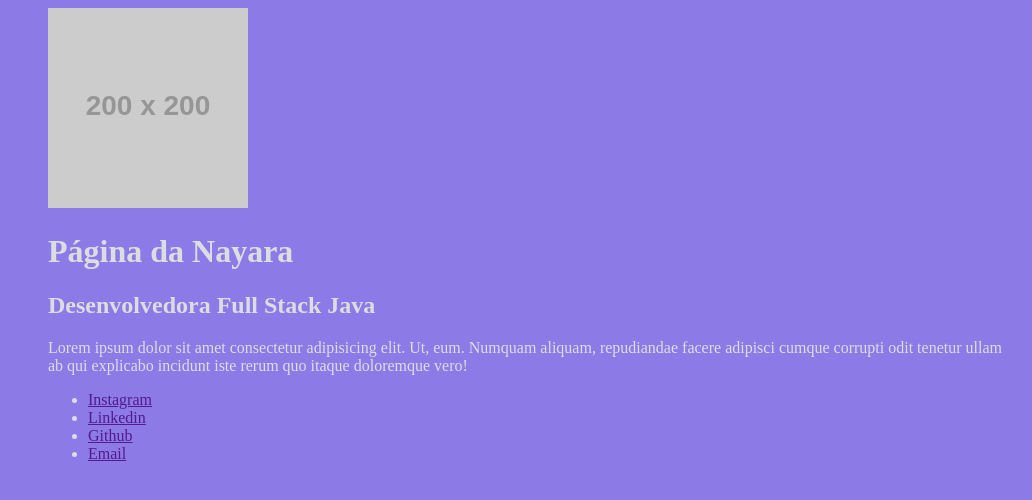
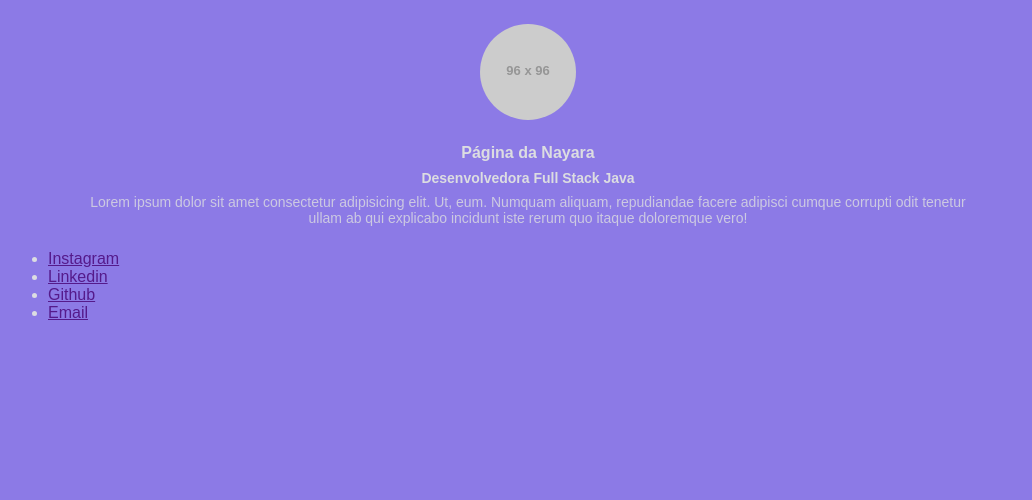
Before and after one commit to naymaisa/MyPersonalBio, a website: page index.html in a window 1280 px wide. Shown: the whole page, without its empty margins (112-1144 px from the left). Drawn offline with Linux system fonts and the light colour scheme; placeholder pictures from the web are drawn by us; a web font is replaced by a local one.

Commit message:
bio feita

```diff
--- a/index.html
+++ b/index.html
@@ -6,18 +6,25 @@
     <meta name="viewport" content="width=device-width, initial-scale=1.0">
     <title>Pagina da Nayara</title>
     <link rel="stylesheet" href="build/styles/main.css">
+    <link rel="preconnect" href="https://fonts.googleapis.com">
+    <link rel="preconnect" href="https://fonts.gstatic.com" crossorigin>
+    <link href="https://fonts.googleapis.com/css2?family=Parkinsans:wght@300..800&display=swap" rel="stylesheet">
 </head>
 
 <body>
     <div class="container">
         <header>
-            <img src="https://via.placeholder.com/200x200" alt="">
-            <h1>Página da Nayara</h1>
-            <h2>Desenvolvedora Full Stack Java</h2>
-            <p>Lorem ipsum dolor sit amet consectetur adipisicing elit. Ut, eum. Numquam aliquam, repudiandae facere
-                adipisci cumque corrupti odit tenetur ullam ab qui explicabo incidunt iste rerum quo itaque doloremque
-                vero!
-            </p>
+            <img class="profile-avatar" src="https://via.placeholder.com/96x96" alt="">
+            <div class="profile-bio">
+                <h1 class="profile-bio-name">Página da Nayara</h1>
+                <h2 class="profile-bio-subtitle">Desenvolvedora Full Stack Java</h2>
+                <p class="profile-bio-description">Lorem ipsum dolor sit amet consectetur adipisicing elit. Ut, eum.
+                    Numquam aliquam, repudiandae facere
+                    adipisci cumque corrupti odit tenetur ullam ab qui explicabo incidunt iste rerum quo itaque
+                    doloremque
+                    vero!
+                </p>
+            </div>
         </header>
         <nav>
             <ul>
--- a/src/styles/main.less
+++ b/src/styles/main.less
@@ -1,6 +1,19 @@
 @import "variaveis.less";
 @breakpointMobile: ~"(max-width: 767px)";
 @breakpointTablet: ~"(min-width: 768px) and (max-width: 1023px)";
+
+
+.marginBottom8 {
+    margin-bottom: 8px;
+}
+
+* {
+    margin: 0;
+    padding: 0;
+    box-sizing: border-box;
+    font-family: @fontePrincipal;
+}
+
 
 body {
     background-color: @corDeFundo;
@@ -21,3 +34,32 @@
     }
 
 }
+
+header {
+    padding: 24px;
+
+    .profile-avatar {
+        display: block;
+        margin: 0 auto 24px;
+        border-radius: 50%;
+    }
+}
+
+.profile-bio {
+    text-align: center;
+
+    &-name {
+        font-size: 16px;
+        .marginBottom8();
+    }
+
+    &-subtitle {
+        font-size: 14px;
+        .marginBottom8();
+    }
+
+    &-description {
+        font-size: 14px;
+        opacity: 80%;
+    }
+}
--- a/src/styles/variaveis.less
+++ b/src/styles/variaveis.less
@@ -1,3 +1,6 @@
 @corDeFundo: #8c7ae6;
 @corDosBotoes: #3f5287;
 @corDosTextos: #dcdde1;
+
+
+@fontePrincipal: "Parkinsans", sans-serif;
```
Also changed, not shown: build/styles/main.css.
